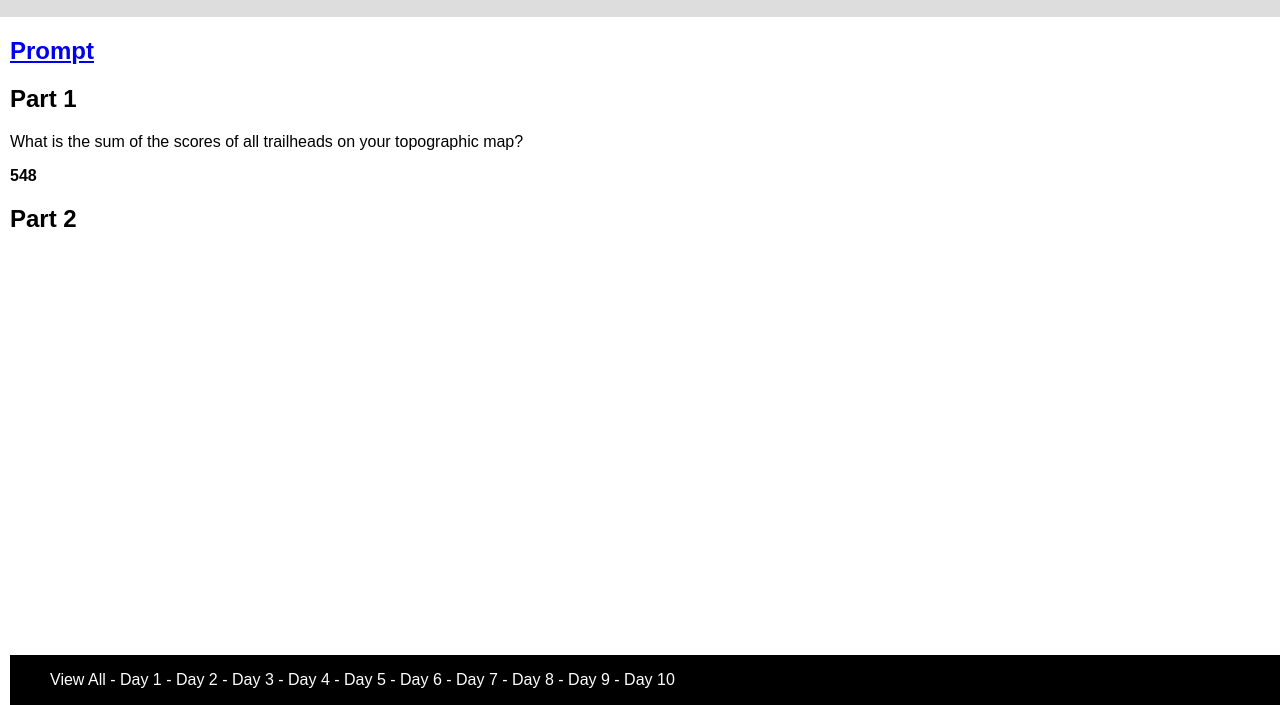
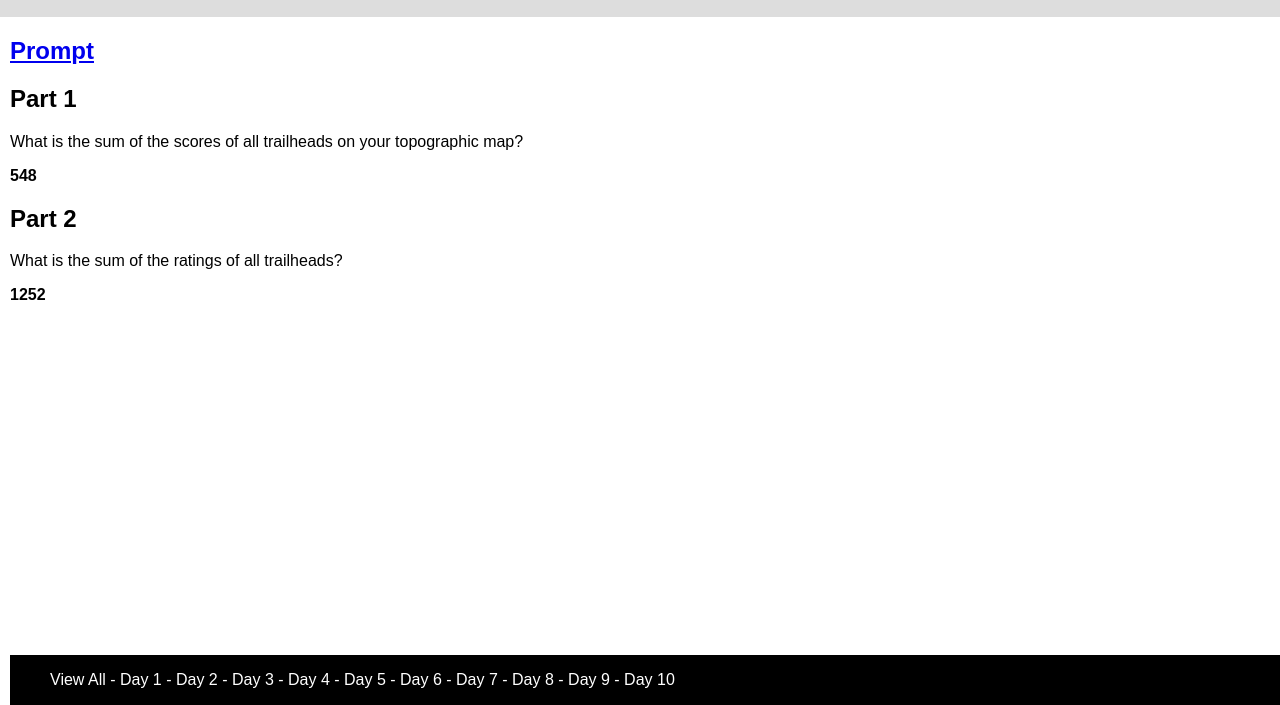
Before and after one commit to erautenberg/adventofcode2024, a website: page public/days/10.html in a window 1280 px wide. Shown: the part 95-800 px from the top of the page. Drawn offline with Linux system fonts and the light colour scheme.

Commit message:
feat(Day10): Part 2

```diff
--- a/public/days/10.html
+++ b/public/days/10.html
@@ -17,7 +17,7 @@
   <p class="answer" id="answer1"></p>
 
   <h2>Part 2</h2>
-  <p></p>
+  <p>What is the sum of the ratings of all trailheads?</p>
   <p class="answer" id="answer2"></p>
 
   <footer><ul id="nav"></ul></footer>
--- a/public/src/10.js
+++ b/public/src/10.js
@@ -6,16 +6,17 @@ parseData(DAY10, (input) => {
   const timeStringData1 = `Day ${DAY10}, Data Setup Execution Time`;
   console.time(timeStringData1);
   const map = formatMap(input);
+  const sums = getTotalTrailScore(map);
   console.timeEnd(timeStringData1);
 
   const timeString1 = `Day ${DAY10}, Part 1 Execution Time`;
   console.time(timeString1);
-  const part1 = getTotalTrailScore(map);
+  const part1 = sums.totalScore;
   console.timeEnd(timeString1);
 
   const timeString2 = `Day ${DAY10}, Part 2 Execution Time`;
   console.time(timeString2);
-  const part2 = '';
+  const part2 = sums.totalRating;
   console.timeEnd(timeString2);
 
   console.timeEnd(timeStringDay10);
@@ -34,6 +35,15 @@ const formatMap = input => {
   }, { trailheads: [], map: [] });
 };
 
+const getTotalTrailScore = ({ map, trailheads }) => {
+  return trailheads.reduce((acc, curr) => {
+    const { scores, ratings } = buildTrail(map, curr);
+    acc.totalScore += scores.size;
+    acc.totalRating += ratings.size;
+    return acc;
+  }, { totalScore: 0, totalRating: 0 });
+};
+
 const OFFSETS = {
   up: [-1, 0],
   down: [1, 0],
@@ -41,14 +51,19 @@ const OFFSETS = {
   right: [0, 1]
 };
 
-const getTotalTrailScore = ({ map, trailheads }) => {
-  return trailheads.reduce((acc, curr) => acc += buildTrail(map, curr).size, 0);
-};
-
-const buildTrail = (map, trailhead, row = trailhead[0], col = trailhead[1], allTrails = new Set()) => {
+const buildTrail = (
+  map,
+  trailhead,
+  row = trailhead[0],
+  col = trailhead[1],
+  scores = new Set(),
+  ratings = new Set(),
+  currTrail = `${row},${col}`
+) => {
   const currVal = map[row][col];
   if (currVal === 9) {
-    allTrails.add(`${row},${col}`);
+    scores.add(`${row},${col}`);
+    ratings.add(`${currTrail} ${row},${col}`);
     return;
   }
 
@@ -58,9 +73,9 @@ const buildTrail = (map, trailhead, row = trailhead[0], col = trailhead[1], allT
     const rowOffset = row - r;
     const colOffset = col - c;
     if (map[rowOffset] && map[rowOffset][colOffset] === nextVal) {
-      buildTrail(map, trailhead, rowOffset, colOffset, allTrails);
+      buildTrail(map, trailhead, rowOffset, colOffset, scores, ratings, `${currTrail} ${row},${col}`);
     }
   }
 
-  return allTrails;
+  return { scores, ratings };
 };
```
